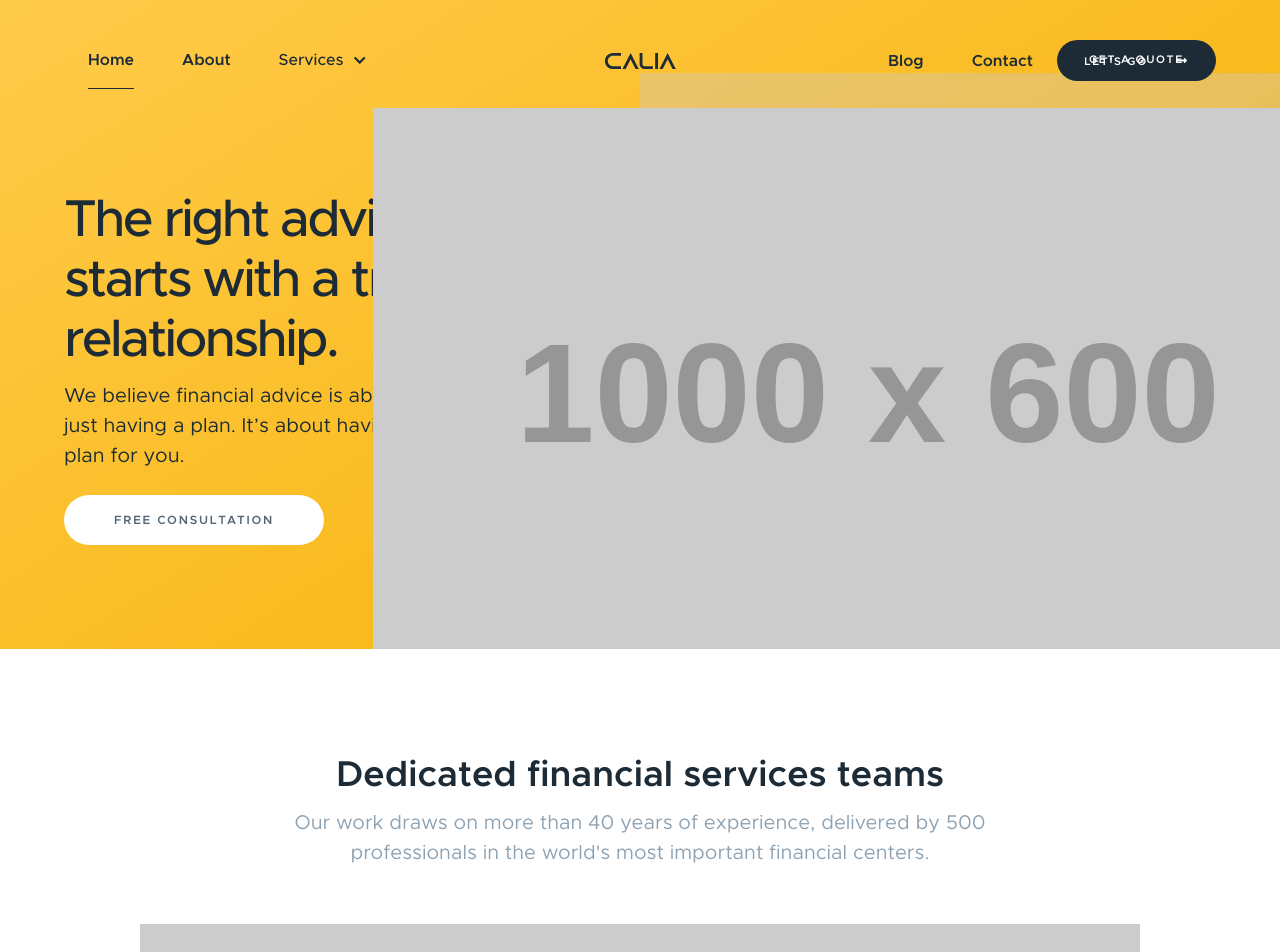
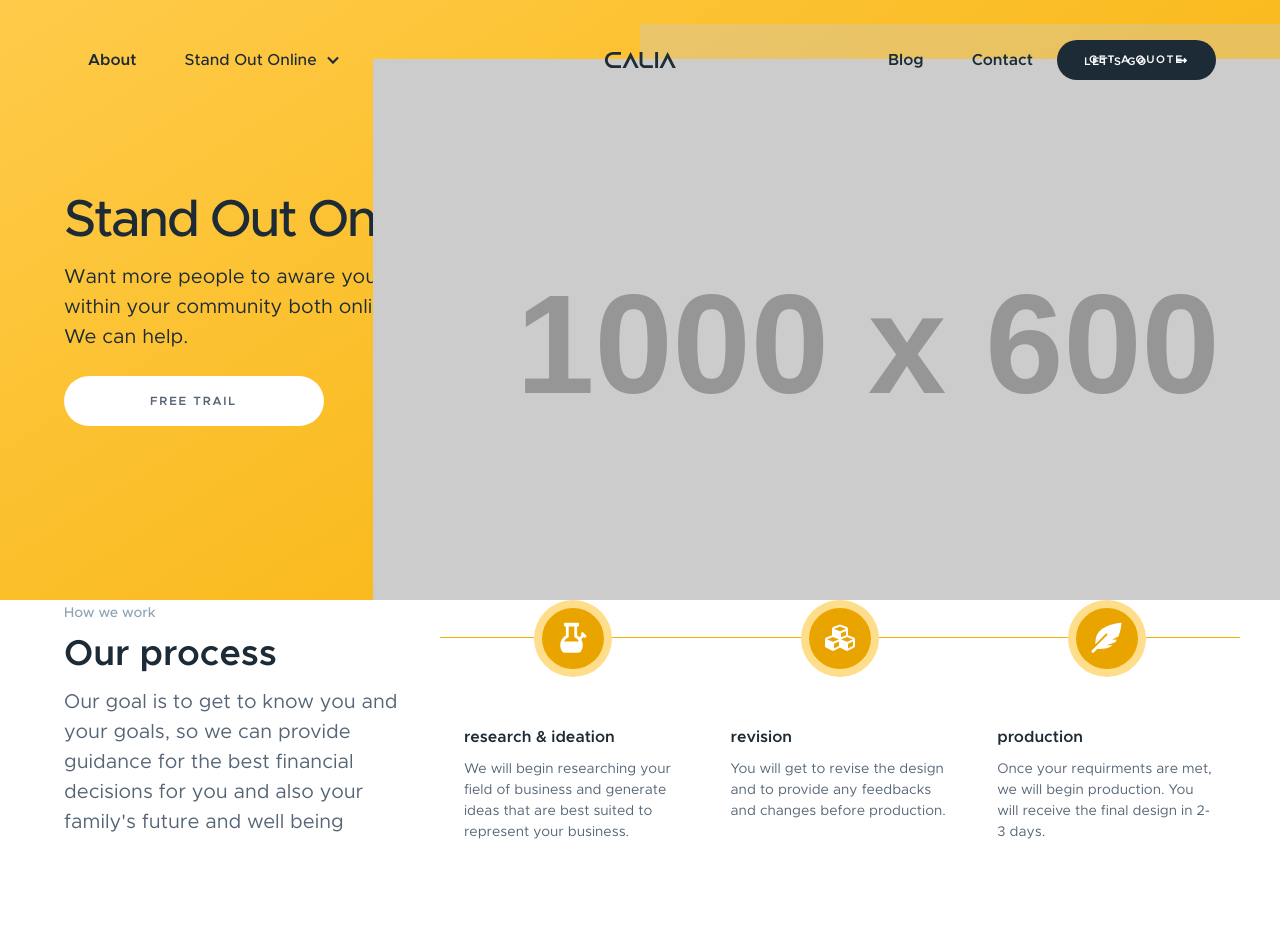
Before and after one commit to prinutes/prinutes.github.io, a plain HTML site: page index.html in a window 1280 px wide. Shown: the top 952 px of the page. Drawn offline with Linux system fonts and the light colour scheme; placeholder pictures from the web are drawn by us.

Commit message:
cutting some fat

```diff
--- a/index.html
+++ b/index.html
@@ -4,27 +4,29 @@
 
 <head>
     <meta charset="utf-8">
-    <title>Calia — Premium Business Consulting HTML template</title>
-    <meta content="Calia — Premium Business Consulting HTML template" property="og:title">
+    <title>Minuteprint — Print & Online Marketing Solution</title>
+    <meta content="Minuteprint print & online marketing design house specialized in promotional advertising design for print and soical media" property="og:title">
     <meta content="width=device-width, initial-scale=1" name="viewport">
     <link href="css/normalize.css" rel="stylesheet" type="text/css">
     <link href="css/components.css" rel="stylesheet" type="text/css">
-    <link href="css/calia.css" rel="stylesheet" type="text/css">
+    <link href="css/minute.css" rel="stylesheet" type="text/css">
     <link href="https://via.placeholder.com/1000x600.png?text=IMAGE" rel="shortcut icon" type="image/x-icon">
     <link href="https://via.placeholder.com/1000x600.png?text=IMAGE" rel="apple-touch-icon">
 </head>
 
 <body>
-    <!-- Header Start -->
     <header class="navigation-section position-absolute">
         <div class="navigation-overlay"></div>
         <div class="navigation-and-offcanvas">
             <div class="col no-margin-bottom lg-5 md-basis-uato">
-                <nav class="navigation-menu"><a href="index.html" class="nav-link w--current">Home</a><a href="about.html" class="nav-link">About</a>
+                <nav class="navigation-menu">
+                    <!--a href="index.html" class="nav-link w--current">Home</a-->
+                    <a href="about.html" class="nav-link">About</a>
+
                     <div data-hover="1" data-delay="0" data-w-id="83a36909-9554-440b-ec90-d232c2c0c83d" class="nav-dropdown w-dropdown">
                         <div class="nav-dropdown-toggle w-dropdown-toggle">
                             <a href="services.html" class="nav-link-block w-inline-block">
-                                <div>Services</div>
+                                <div>Stand Out Online</div>
                                 <div class="dropdown-icon w-icon-dropdown-toggle"></div>
                             </a>
                         </div>
@@ -53,15 +55,14 @@
             </a>
         </div>
     </header>
-    <!-- Header End -->
     <!-- Hero Start -->
     <div class="section is-hero position-relative bg-hero2 overflow-hidden md-sm-xs-no-padding-bottom">
         <div class="container">
             <div data-w-id="8708aa6a-d8d4-e3ac-bb7f-f062078774e3" style="-webkit-transform:translate3d(0, 100PX, 0) scale3d(1, 1, 1) rotateX(0) rotateY(0) rotateZ(0) skew(0, 0);-moz-transform:translate3d(0, 100PX, 0) scale3d(1, 1, 1) rotateX(0) rotateY(0) rotateZ(0) skew(0, 0);-ms-transform:translate3d(0, 100PX, 0) scale3d(1, 1, 1) rotateX(0) rotateY(0) rotateZ(0) skew(0, 0);transform:translate3d(0, 100PX, 0) scale3d(1, 1, 1) rotateX(0) rotateY(0) rotateZ(0) skew(0, 0);opacity:0;filter:blur(5px)" class="col lg-5 md-12">
-                <h1 class="c-herotext__main">The right advice<br>starts with a trusted relationship.</h1>
-                <div class="color-dark text-medium margin-bottom">We believe financial advice is about more than just having a plan. It’s about having the right plan for you.</div>
+                <h1 class="c-herotext__main">Stand Out Online</h1>
+                <div class="color-dark text-medium margin-bottom">Want more people to aware your business within your community both online and offline? We can help.</div>
                 <a data-w-id="cf285295-027b-25e0-3964-b91a419e5388" href="#" class="button-primary animated is-white w-inline-block">
-                    <div style="-webkit-transform:translate3d(0, 0PX, 0) scale3d(1, 1, 1) rotateX(0) rotateY(0) rotateZ(0) skew(0, 0);-moz-transform:translate3d(0, 0PX, 0) scale3d(1, 1, 1) rotateX(0) rotateY(0) rotateZ(0) skew(0, 0);-ms-transform:translate3d(0, 0PX, 0) scale3d(1, 1, 1) rotateX(0) rotateY(0) rotateZ(0) skew(0, 0);transform:translate3d(0, 0PX, 0) scale3d(1, 1, 1) rotateX(0) rotateY(0) rotateZ(0) skew(0, 0);opacity:1" class="button-primary-text">free consultation</div>
+                    <div style="-webkit-transform:translate3d(0, 0PX, 0) scale3d(1, 1, 1) rotateX(0) rotateY(0) rotateZ(0) skew(0, 0);-moz-transform:translate3d(0, 0PX, 0) scale3d(1, 1, 1) rotateX(0) rotateY(0) rotateZ(0) skew(0, 0);-ms-transform:translate3d(0, 0PX, 0) scale3d(1, 1, 1) rotateX(0) rotateY(0) rotateZ(0) skew(0, 0);transform:translate3d(0, 0PX, 0) scale3d(1, 1, 1) rotateX(0) rotateY(0) rotateZ(0) skew(0, 0);opacity:1" class="button-primary-text">free trail</div>
                     <div style="opacity:0;display:block;-webkit-transform:translate3d(0, 20PX, 0) scale3d(1, 1, 1) rotateX(0) rotateY(0) rotateZ(0) skew(0, 0);-moz-transform:translate3d(0, 20PX, 0) scale3d(1, 1, 1) rotateX(0) rotateY(0) rotateZ(0) skew(0, 0);-ms-transform:translate3d(0, 20PX, 0) scale3d(1, 1, 1) rotateX(0) rotateY(0) rotateZ(0) skew(0, 0);transform:translate3d(0, 20PX, 0) scale3d(1, 1, 1) rotateX(0) rotateY(0) rotateZ(0) skew(0, 0)" class="button-primary-text for-hover">let&#x27;s go <span class="fa margin-left"></span></div>
                 </a>
             </div>
@@ -70,11 +71,12 @@
         <div data-w-id="bfddaba7-bdf9-7caf-a9f9-b00b1d0a3a8a" style="-webkit-transform:translate3d(100PX, 0, 0) scale3d(1, 1, 1) rotateX(0) rotateY(0) rotateZ(0) skew(0, 0);-moz-transform:translate3d(100PX, 0, 0) scale3d(1, 1, 1) rotateX(0) rotateY(0) rotateZ(0) skew(0, 0);-ms-transform:translate3d(100PX, 0, 0) scale3d(1, 1, 1) rotateX(0) rotateY(0) rotateZ(0) skew(0, 0);transform:translate3d(100PX, 0, 0) scale3d(1, 1, 1) rotateX(0) rotateY(0) rotateZ(0) skew(0, 0);opacity:0;filter:blur(5px)" class="decoration-rightside img-hero2"><img src="https://via.placeholder.com/1000x600.png?text=IMAGE 1200w" sizes="(max-width: 991px) 100vw, 990px" alt="" class="hero-image-2"></div>
         <div class="decoration-rightside decor-img2"></div>
     </div>
+    <!--trash--
     <div class="section">
         <div class="container">
             <div class="col block-centered lg-8 md-12 text-align-center">
-                <h2>Dedicated financial services teams</h2>
-                <div class="text-medium low-text-contrast">Our work draws on more than 40 years of experience, delivered by 500 professionals in the world&#x27;s most important financial centers.</div>
+                <h2>How we can maximize your business</h2>
+                <div class="text-medium low-text-contrast"> 55% of first impression are made by what we see visually*; people will judge your ability to provide the solution they seek based on their first impression. Your online ad is the first thing people see; Dont risk turning away potential customers you could have had. Maximize your profits with a __ that reinforce that credible presense of your business.</div>
             </div>
         </div>
         <div class="container">
@@ -96,12 +98,14 @@
                 </a></div>
         </div>
     </div>
+    -->
+    <!-- trash
     <div class="section has-bg-accent">
         <div class="container margin-bottom-quad">
             <div class="col lg-5 alignself-center md-12">
                 <div class="pre-title">Solutions For Every Business</div>
-                <h2>Diverse capabilities</h2>
-                <p class="low-text-contrast text-medium">Our system is a comprehensive system of applied creativity that connects a process of creative problem solving with skills and tools to make that process work. </p>
+                <h2></h2>
+                <p class="low-text-contrast text-medium">55% of first impression are made by what we see visually*; people will judge your ability to provide the solution they seek based on their first impression. Your online ad is the first thing people see; Dont risk turning away potential customers you could have had. Maximize your profits with a __ that reinforce that credible presense of your business.</p>
                 <ul class="c-checklist margin-bottom-double">
                     <li class="c-checklist_item">Creative Problem Solving</li>
                     <li class="c-checklist_item">Igniting the Conscious and the Subconscious business realities</li>
@@ -154,47 +158,45 @@
                 </div>
             </div>
         </div>
+        -->
         <div class="container">
             <div class="col lg-4 md-12">
-                <div class="pre-title">Meeting your needs at every life stage</div>
+                <div class="pre-title">How we work</div>
                 <h2>Our process</h2>
                 <div class="text-medium">Our goal is to get to know you and your goals, so we can provide guidance for the best financial decisions for you and also your family&#x27;s future and well being</div>
             </div>
             <div class="col lg-8 md-12">
                 <div class="container position-relative md-margin-bottom container-nested">
                     <div class="c-process__line is-brand-color-2 hidden-md"></div>
-                    <div class="col lg-3 md-6 md-margin-bottom-quad xs-12">
+                    <!--1-->
+                    <div class="col lg-4 md-4 xs-12">
                         <div class="margin-bottom-double text-align-center">
                             <div class="c-process__step-no is-brand-color-2"></div>
                         </div>
-                        <h4>Discovery meeting</h4>
-                        <div class="text-small">Nullam id dolor id nibh ultricies vehicula ut id elit commodo Donec ullamcorper nulla non </div>
+                        <h4>research & ideation</h4>
+                        <div class="text-small">We will begin researching your field of business and generate ideas that are best suited to represent your business.</div>
                     </div>
-                    <div class="col lg-3 md-6 md-margin-bottom-quad xs-12">
+                    <!--2-->
+                    <div class="col lg-4 md-4 xs-12">
                         <div class="margin-bottom-double text-align-center">
                             <div class="c-process__step-no is-brand-color-2"></div>
                         </div>
-                        <h4>Investment plan</h4>
-                        <div class="text-small">Donec ullamcorper nulla non metus auctor fringilla Dolor sit amet, consectetur </div>
+                        <h4>revision</h4>
+                        <div class="text-small">You will get to revise the design and to provide any feedbacks and changes before production.</div>
                     </div>
-                    <div class="col lg-3 md-6 xs-12">
+                    <!--3-->
+                    <div class="col lg-4 md-4 xs-12">
                         <div class="margin-bottom-double text-align-center">
                             <div class="c-process__step-no is-brand-color-2"></div>
                         </div>
-                        <h4>Mutual comitment</h4>
-                        <div class="text-small">Cum sociis natoque penatiAenean eu leo quam. Pellentesque ornare sem lacinia</div>
-                    </div>
-                    <div class="col lg-3 md-6 xs-12">
-                        <div class="margin-bottom-double text-align-center">
-                            <div class="c-process__step-no is-brand-color-2"></div>
-                        </div>
-                        <h4>60-day follow up</h4>
-                        <div class="text-small">Curabitur blandit tempus porttitor Vehicula ut id elitAenean eu leo </div>
+                        <h4>production</h4>
+                        <div class="text-small">Once your requirments are met, we will begin production. You will receive the final design in 2-3 days.</div>
                     </div>
                 </div>
             </div>
         </div>
     </div>
+    <!--testimonials-->
     <div class="section no-padding-bottom">
         <div class="container flexh-align-center">
             <div class="col no-margin-bottom lg-6 md-12 order-last"><img src="https://via.placeholder.com/1000x600.png?text=IMAGE" alt=""></div>
@@ -212,17 +214,27 @@
             </div>
         </div>
     </div>
+
+    <!--who?
     <div class="section">
         <div class="container flex-horizontal">
             <div class="col lg-4 flexv-space-between md-12">
                 <div>
-                    <div class="pre-title">Who we are</div>
-                    <div class="size-h2">At Calia Finance we&#x27;re all about you, so you can be about your business</div>
-                </div><a href="#" class="cta-link"><span class="margin-right">Let&#x27;s talk</span><span class="fa c-cta1_arrow-hovered"></span> <span class="fa c-cta1__arrow-normal"></span></a>
+                    <div class="pre-title">we are here to build a good reputation</div>
+                    <div class="size-h2">At minuteprint we&#x27;re all about you, so you can be about your business</div>
+                </div><a href="#" class="cta-link"><span class="margin-right">get started on your first design</span><span class="fa c-cta1_arrow-hovered"></span> <span class="fa c-cta1__arrow-normal"></span></a>
             </div>
             <div class="col lg-1 no-margin-bottom"></div>
             <div class="col lg-7 no-margin-bottom-lg md-12">
-                <div class="margin-bottom-double text-large low-text-contrast">Your business has its own unique challenges and opportunities when it comes to helping people connect, share and get work done. At Superly, we start with your end goals in mind, and work alongside you to achieve them. You’ll be amazed by what we can accomplish together.</div>
+                <div class="margin-bottom-double text-large low-text-contrast">Every project made uniquely from scratch, every design choice is catered to how you want to present your business to your target audiences.
+
+                ✓ Fulfill your requirements to communicate your message effectively
+
+                ✓ Fast, friendly responses (except sleeping hours)
+
+                ✓ Well-organized, hassle-free document setup ready for printer
+                </div>
+
                 <div class="container container-nested">
                     <div class="col lg-6 md-12 md-margin-bottom-small flexh-align-top">
                         <div class="c-iconbox1__icon"><img src="https://via.placeholder.com/1000x600.png?text=IMAGE" alt=""></div>
@@ -242,6 +254,9 @@
             </div>
         </div>
     </div>
+    -->
+
+    <!--
     <div class="section no-padding-top-bottom">
         <div class="container is-wide">
             <div class="col lg-12 no-margin-bottom">
@@ -257,6 +272,8 @@
             </div>
         </div>
     </div>
+    -->
+    <!-- our service-->
     <div class="section">
         <div class="container">
             <div class="col lg-6 md-12">
@@ -309,6 +326,8 @@
             </div>
         </div>
     </div>
+
+    <!--
     <div class="section has-bg-accent">
         <div class="container">
             <div class="col lg-7 md-12 block-centered text-align-center">
@@ -316,7 +335,7 @@
                 <h2>Latest news and articles</h2>
             </div>
         </div>
-        <div class="container">
+            <div class="container">
             <div class="col lg-4 md-12">
                 <div class="c-gridpost__card"><img src="https://via.placeholder.com/1000x600.png?text=IMAGE 1200w" sizes="(max-width: 479px) 90vw, (max-width: 767px) 93vw, (max-width: 991px) 95vw, 29vw" alt="" class="c-gridpost__image">
                     <div class="c-gridpost__category style3"><a href="#" class="c-gridpost__category-link">finance</a> / <a href="#" class="c-gridpost__category-link">investment</a></div>
@@ -352,6 +371,9 @@
             </div>
         </div>
     </div>
+-->
+
+<!--
     <div class="section no-padding-bottom margin-bottom--120 has-bg-accent no-padding-top">
         <div class="container is-narrow">
             <div class="col block-centered lg-10 md-12">
@@ -377,6 +399,7 @@
             </div>
         </div>
     </div>
+-->
     <!-- Footer Start -->
     <footer class="section section-footer-dark padding-bottom-16">
         <div class="container margin-bottom">
```
Also changed, not shown: css/minute.css (renamed from css/calia.css).
